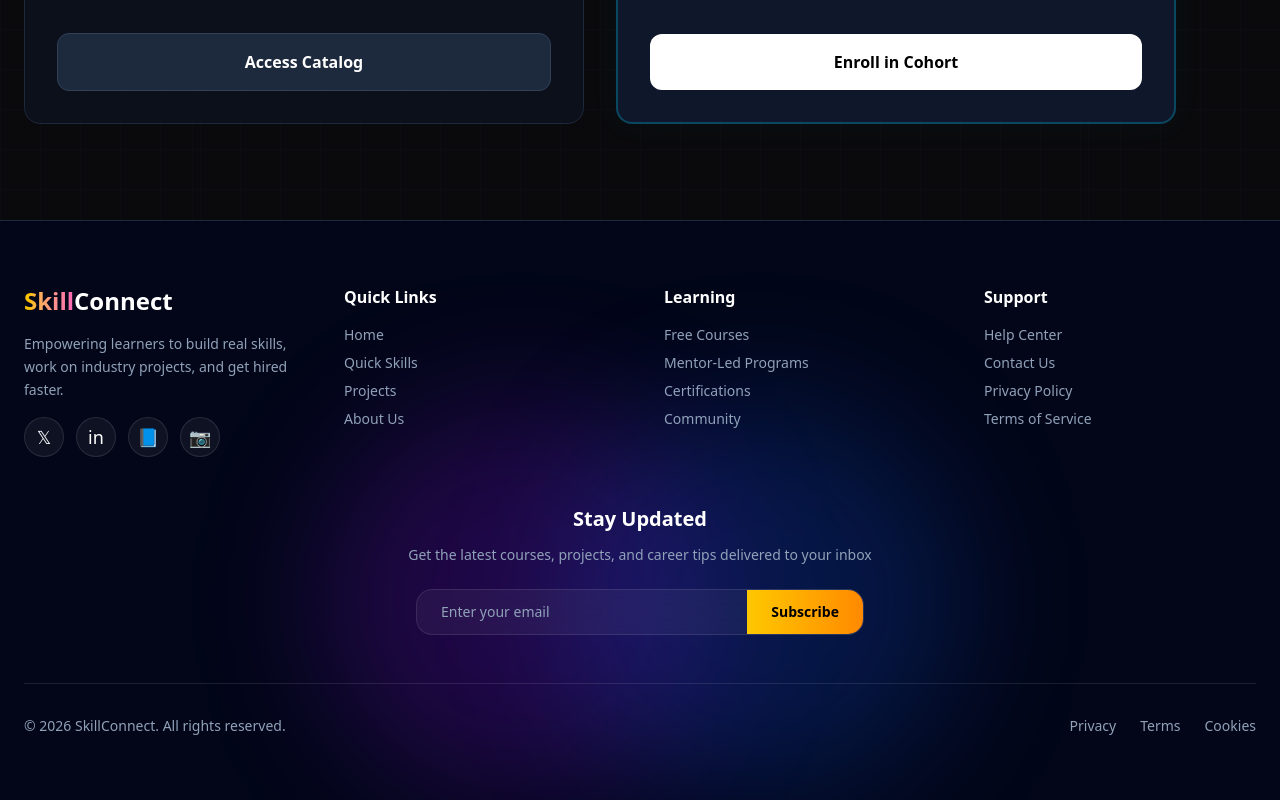
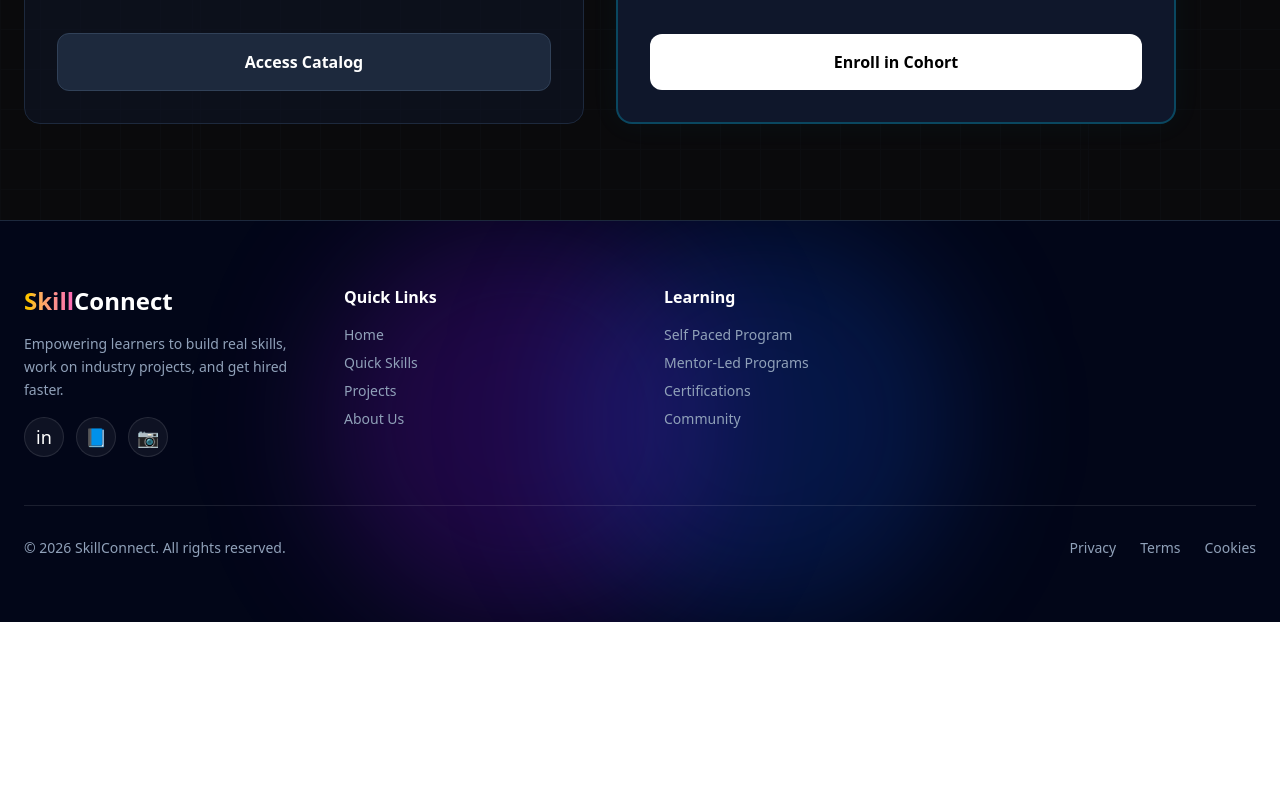
Before and after one commit to RZcodes01/Frontend, a React (Vite) app: page / in a window 1280 px wide. Shown: the part 1411-2211 px from the top of the page. After the commit the page ends 2033 px from the top, so only its background shows below. Built offline with nearby package versions, Linux system fonts and the light colour scheme; sample sign-in values are in the browser's storage.

Commit message:
changed the footer

```diff
--- a/src/components/Footer.jsx
+++ b/src/components/Footer.jsx
@@ -23,9 +23,6 @@ export default function Footer() {
             </p>
             {/* Social Links */}
             <div className="flex gap-3">
-              <a href="#" className="w-10 h-10 rounded-full bg-white/5 border border-white/10 flex items-center justify-center hover:bg-white/10 hover:border-white/20 transition">
-                <span className="text-lg">𝕏</span>
-              </a>
               <a href="#" className="w-10 h-10 rounded-full bg-white/5 border border-white/10 flex items-center justify-center hover:bg-white/10 hover:border-white/20 transition">
                 <span className="text-lg">in</span>
               </a>
@@ -53,41 +50,13 @@ export default function Footer() {
           <div>
             <h4 className="font-bold mb-4 text-white">Learning</h4>
             <ul className="space-y-2 text-slate-400 text-sm">
-              <li><a href="#" className="hover:text-yellow-400 transition">Free Courses</a></li>
+              <li><a href="#" className="hover:text-yellow-400 transition">Self Paced Program</a></li>
               <li><a href="#" className="hover:text-yellow-400 transition">Mentor-Led Programs</a></li>
               <li><a href="#" className="hover:text-yellow-400 transition">Certifications</a></li>
               <li><a href="#" className="hover:text-yellow-400 transition">Community</a></li>
             </ul>
           </div>
 
-          {/* Support */}
-          <div>
-            <h4 className="font-bold mb-4 text-white">Support</h4>
-            <ul className="space-y-2 text-slate-400 text-sm">
-              <li><a href="#" className="hover:text-yellow-400 transition">Help Center</a></li>
-              <li><a href="#" className="hover:text-yellow-400 transition">Contact Us</a></li>
-              <li><a href="#" className="hover:text-yellow-400 transition">Privacy Policy</a></li>
-              <li><a href="#" className="hover:text-yellow-400 transition">Terms of Service</a></li>
-            </ul>
-          </div>
-        </div>
-
-        {/* Newsletter Section */}
-        <div className="max-w-2xl mx-auto mb-12 text-center">
-          <h4 className="text-xl font-bold mb-3 text-white">Stay Updated</h4>
-          <p className="text-slate-400 text-sm mb-6">
-            Get the latest courses, projects, and career tips delivered to your inbox
-          </p>
-          <div className="flex max-w-md mx-auto bg-white/5 backdrop-blur-xl border border-white/10 rounded-2xl overflow-hidden">
-            <input
-              type="email"
-              placeholder="Enter your email"
-              className="flex-1 px-6 py-3 bg-transparent text-white placeholder-slate-400 outline-none text-sm"
-            />
-            <button className="px-6 py-3 font-semibold bg-gradient-to-r from-yellow-400 to-orange-400 text-black hover:scale-105 transition text-sm">
-              Subscribe
-            </button>
-          </div>
         </div>
 
         {/* Bottom Bar */}
```
